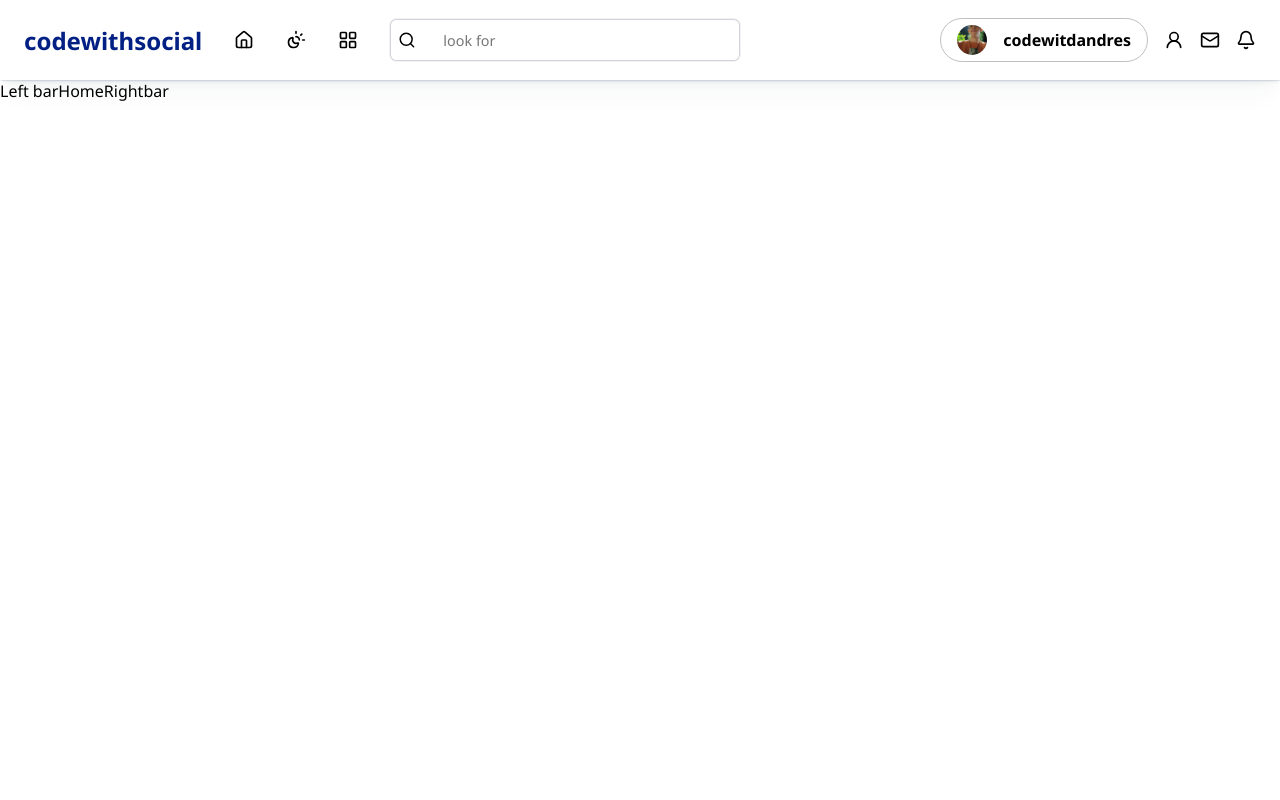
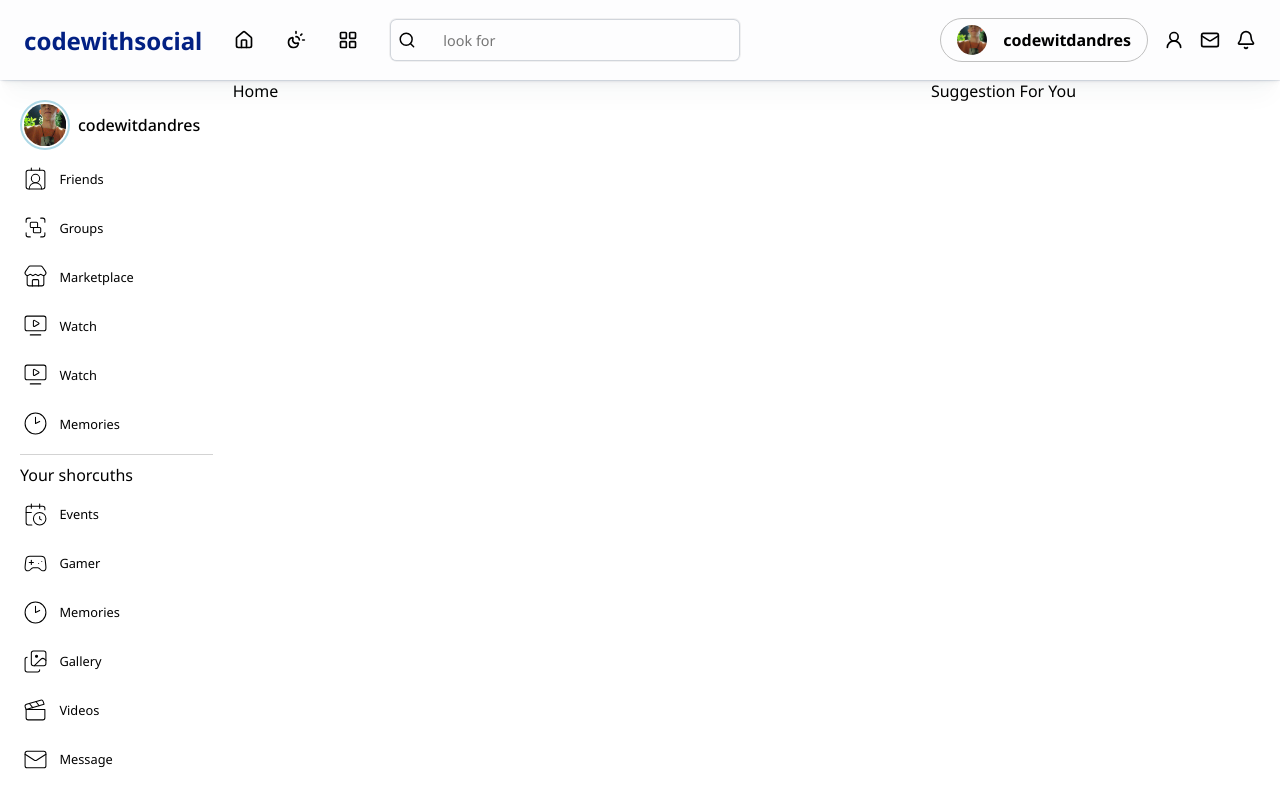
Before and after one commit to codewithandres/frontend, a React (Vite) app: page / in a window 1280 px wide. Built offline with nearby package versions, Linux system fonts and the light colour scheme.

Commit message:
estilos para el  sidebar izquierdo

```diff
--- a/src/Layout/Root-layout.tsx
+++ b/src/Layout/Root-layout.tsx
@@ -15,7 +15,9 @@ export const RootLayout = () => {
 				<div className='layout-wrapper-contet'>
 					<Leftbar />
 
-					<Outlet />
+					<div style={{ flex: 6 }}>
+						<Outlet />
+					</div>
 
 					<Rightbar />
 				</div>
--- a/src/components/Lefbar/Leftbar.scss
+++ b/src/components/Lefbar/Leftbar.scss
@@ -0,0 +1,72 @@
+.leftbar {
+	flex: 2;
+	position: sticky;
+	top: 10vh;
+	height: calc(100vh - 10vh);
+	overflow-y: auto;
+	scrollbar-width: thin;
+	scrollbar-color: hsl(210, 17%, 93%) hsl(0, 0%, 100%);
+	// background-color: rebeccapurple;
+
+	.container {
+		padding: 20px;
+
+		hr {
+			margin-block: 0.6rem;
+			border: none;
+			height: 0.5px;
+			background-color: lightgray;
+		}
+
+		.menu {
+			display: flex;
+			flex-direction: column;
+			gap: 0.5rem;
+
+			.user {
+				display: flex;
+				align-items: center;
+				gap: 0.5rem;
+
+				img {
+					width: 50px;
+					height: 50px;
+					border-radius: 50%;
+					object-fit: cover;
+					object-position: center;
+					border: 2px solid lightblue;
+					padding: 0.11rem;
+				}
+
+				span {
+					font-weight: 500;
+				}
+			}
+
+			.item {
+				display: flex;
+				align-items: center;
+				gap: 0.7rem;
+				cursor: pointer;
+				border-radius: 0.4rem;
+				padding-block: 0.5rem;
+				padding-inline: 0.2rem;
+				transition: 200ms ease-in;
+
+				&:hover {
+					background-color: oklab(91.252% -0.00046 -0.01013 / 0.377);
+				}
+
+				svg {
+					width: 25px;
+					height: 25px;
+					stroke-width: 1;
+				}
+
+				p {
+					font-size: 0.8rem;
+				}
+			}
+		}
+	}
+}
--- a/src/components/Lefbar/Leftbar.tsx
+++ b/src/components/Lefbar/Leftbar.tsx
@@ -1,6 +1,94 @@
-import React from 'react';
 import './Leftbar.scss';
+import photo_user from '../../assets/photo-user.webp';
+import {
+	ContactRound,
+	Group,
+	Store,
+	TvMinimalPlay,
+	Clock2,
+	CalendarClock,
+	Gamepad2,
+	Images,
+	Clapperboard,
+	Mail,
+} from 'lucide-react';
 
 export const Leftbar = () => {
-	return <div>Left bar</div>;
+	return (
+		<div className='leftbar'>
+			<div className='container'>
+				<div className='menu'>
+					<div className='user'>
+						<img src={photo_user} width={30} height={30} loading='lazy' />
+						<span>codewitdandres</span>
+					</div>
+
+					<div className='item'>
+						<ContactRound />
+						<p>Friends</p>
+					</div>
+
+					<div className='item'>
+						<Group />
+						<p>Groups</p>
+					</div>
+
+					<div className='item'>
+						<Store />
+						<p>Marketplace</p>
+					</div>
+
+					<div className='item'>
+						<TvMinimalPlay />
+						<p>Watch</p>
+					</div>
+
+					<div className='item'>
+						<TvMinimalPlay />
+						<p>Watch</p>
+					</div>
+
+					<div className='item'>
+						<Clock2 />
+						<p>Memories</p>
+					</div>
+				</div>
+
+				<hr />
+				<div className='menu'>
+					<p>Your shorcuths</p>
+
+					<div className='item'>
+						<CalendarClock />
+						<p>Events</p>
+					</div>
+
+					<div className='item'>
+						<Gamepad2 />
+						<p>Gamer</p>
+					</div>
+
+					<div className='item'>
+						<Clock2 />
+						<p>Memories</p>
+					</div>
+
+					<div className='item'>
+						<Images />
+						<p>Gallery</p>
+					</div>
+
+					<div className='item'>
+						<Clapperboard />
+						<p>Videos</p>
+					</div>
+
+					<div className='item'>
+						<Mail />
+						<p>Message</p>
+					</div>
+				</div>
+			</div>
+		</div>
+	);
 };
--- a/src/components/Navbar/Navbar.scss
+++ b/src/components/Navbar/Navbar.scss
@@ -5,6 +5,9 @@
 	padding: 1rem 1.5rem;
 	height: 10vh;
 	overflow: hidden;
+	position: sticky;
+	top: 0;
+	background-color: oklch(99.4% 0.0015 266.8);
 	box-shadow: rgba(14, 63, 126, 0.06) 0px 0px 0px 1px,
 		rgba(42, 51, 70, 0.03) 0px 1px 1px -0.5px, rgba(42, 51, 70, 0.04) 0px 2px 2px -1px,
 		rgba(42, 51, 70, 0.04) 0px 3px 3px -1.5px, rgba(42, 51, 70, 0.03) 0px 5px 5px -2.5px,
--- a/src/components/Rightbar/Rightbar.scss
+++ b/src/components/Rightbar/Rightbar.scss
@@ -0,0 +1,9 @@
+.righ-sidebar {
+	flex: 3;
+	position: sticky;
+	top: 10vh;
+	height: calc(100vh - 10vh);
+	overflow-y: auto;
+	scrollbar-width: thin;
+	scrollbar-color: hsl(210, 17%, 93%) hsl(0, 0%, 100%);
+}
--- a/src/components/Rightbar/Rightbar.tsx
+++ b/src/components/Rightbar/Rightbar.tsx
@@ -1,6 +1,14 @@
-import React from 'react';
 import './Rightbar.scss';
 
 export const Rightbar = () => {
-	return <div>Rightbar</div>;
+	return (
+		<div className='righ-sidebar'>
+			<div className='container'>
+				<div className='item'>
+					<span>Suggestion For You</span>
+
+				</div>
+			</div>
+		</div>
+	);
 };
```
